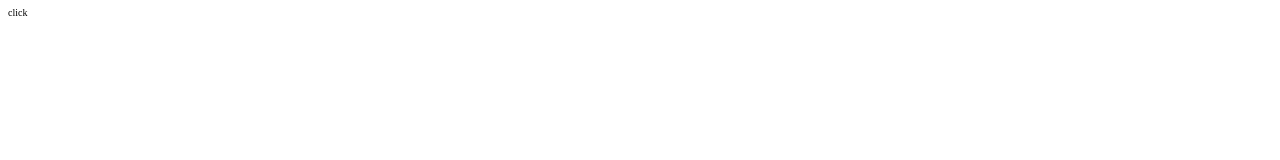
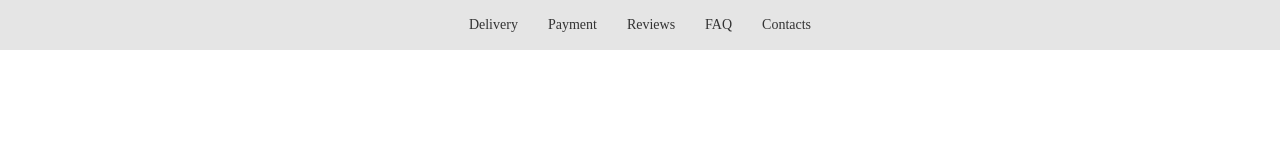
Before and after one commit to RomanMokeychuk/chairs-shop-onliner, a website: page index.html in a window 1280 px wide. Drawn offline with Linux system fonts and the light colour scheme.

Commit message:
add styles and html for the header-navigation block

```diff
--- a/index.html
+++ b/index.html
@@ -8,6 +8,14 @@
         <title>BEAUTY</title>
     </head>
     <body>
-        <a href="#">click</a>
+        <section class="header-navigation">
+            <div class="wrapper header-navigation__wrapper">
+                <a href="#" class="header-navigation__link">Delivery</a>
+                <a href="#" class="header-navigation__link">Payment</a>
+                <a href="#" class="header-navigation__link">Reviews</a>
+                <a href="#" class="header-navigation__link">FAQ</a>
+                <a href="#" class="header-navigation__link">Contacts</a>
+            </div>
+        </section>
     </body>
 </html>
--- a/src/scss/global/_global.scss
+++ b/src/scss/global/_global.scss
@@ -4,6 +4,10 @@ html {
     color: $title-text-color;
 }
 
+body {
+    margin: 0;
+    padding: 0;
+}
 h1,
 h2,
 h3 {
--- a/src/scss/index.scss
+++ b/src/scss/index.scss
@@ -1,2 +1,4 @@
 @import "./constants/constants";
 @import "./global/global";
+
+@import "./modules/header-navigation";
--- /dev/null
+++ b/src/scss/modules/_header-navigation.scss
@@ -0,0 +1,20 @@
+.header-navigation {
+    background-color: $primary3;
+    &__link {
+        font-size: 1.4rem;
+        line-height: 1.6rem;
+        color: $info-text-color;
+
+        &:not(:last-child) {
+            margin-right: 30px;
+        }
+    }
+
+    &__wrapper {
+        display: flex;
+        align-items: center;
+        justify-content: center;
+
+        padding: 17px 0;
+    }
+}
```
Also changed, not shown: src/css/index.css.
